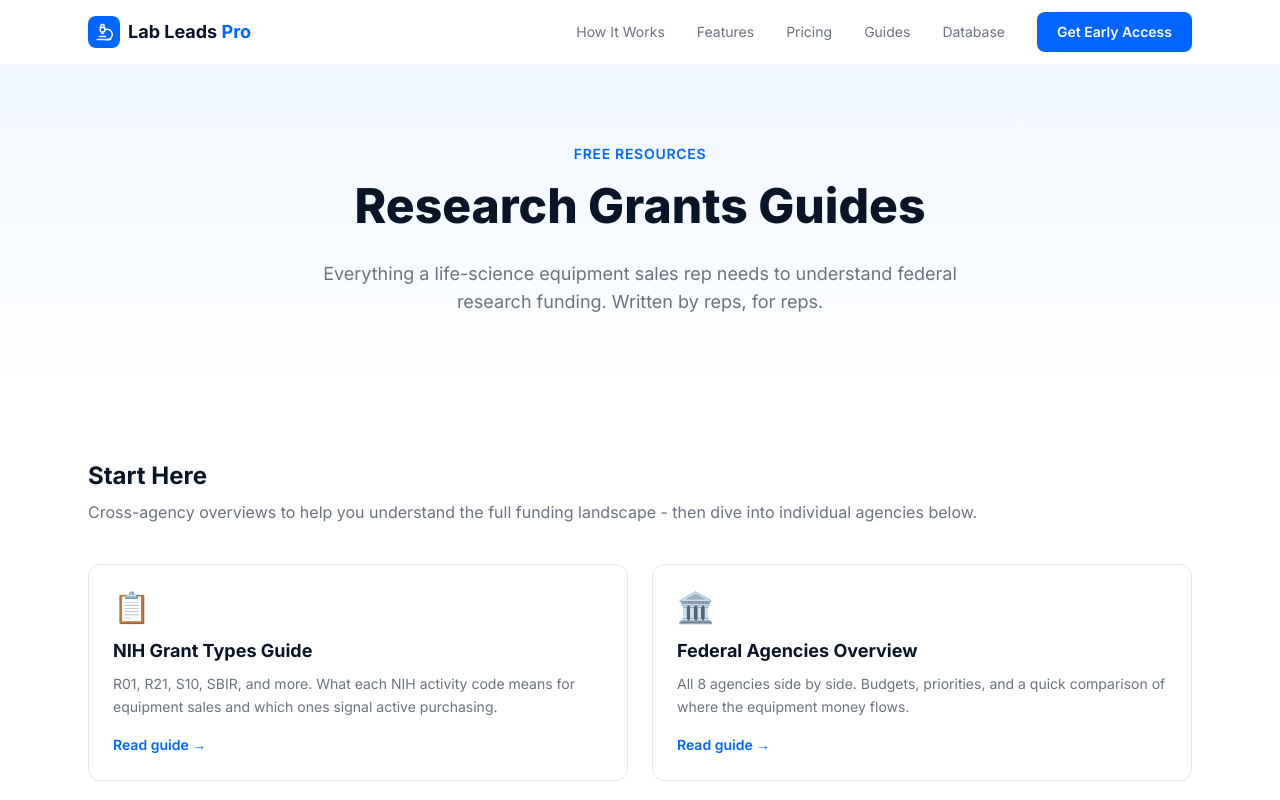
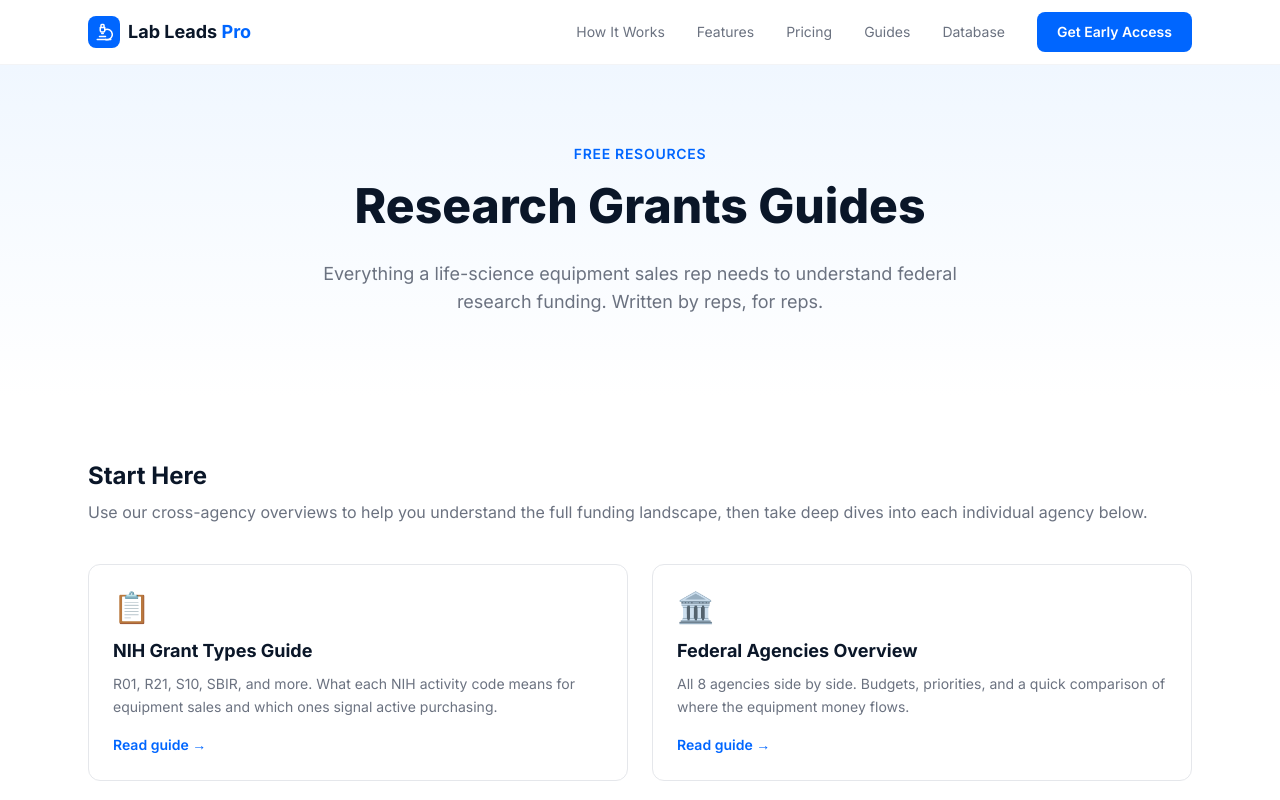
Before and after one commit to lableadmanager-bit/lableadspro-website, a Next.js app: page /guides in a window 1280 px wide. Shown: the top 800 px of the page. Built offline with nearby package versions, Linux system fonts and the light colour scheme.

Commit message:
Update guides page Start Here subtitle copy

```diff
--- a/src/app/guides/page.tsx
+++ b/src/app/guides/page.tsx
@@ -138,8 +138,8 @@ export default function GuidesPage() {
               Start Here
             </h2>
             <p className="text-[var(--color-gray-500)] mb-10">
-              Cross-agency overviews to help you understand the full funding
-              landscape - then dive into individual agencies below.
+              Use our cross-agency overviews to help you understand the full funding
+              landscape, then take deep dives into each individual agency below.
             </p>
 
             <div className="grid md:grid-cols-2 gap-6">
```
